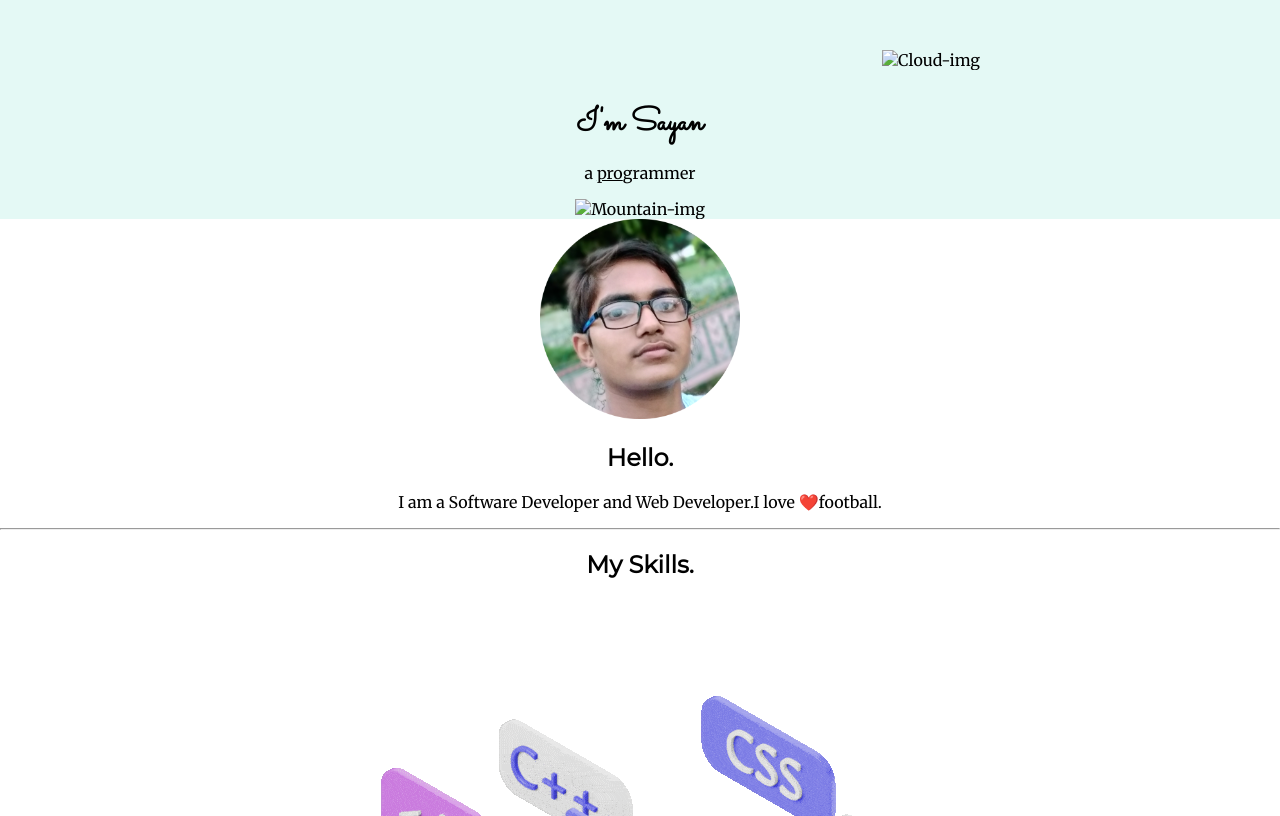
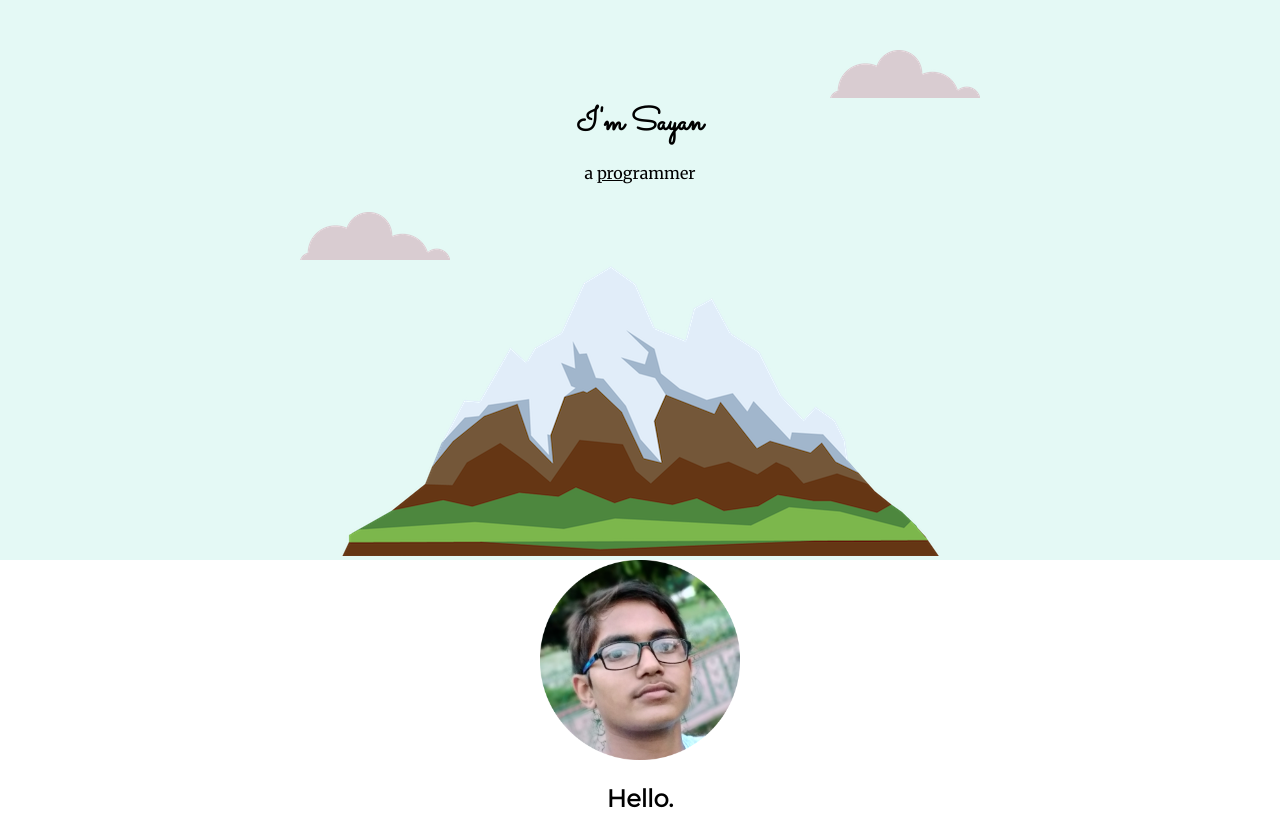
Before and after one commit to SayanM733/CV, a plain HTML site: page index.html in a window 1280 px wide. Shown: the top 816 px of the page. Drawn offline with Linux system fonts and the light colour scheme; files that its build step writes are made by us from their sources.

Commit message:
Update index.html

```diff
--- a/index.html
+++ b/index.html
@@ -3,7 +3,7 @@
 <head>
     <meta charset="UTF-8">
     <title>Sayan Mandal</title>
-    <link rel="stylesheet" href="css/styles.css">
+    <link rel="stylesheet" href="styles.css">
     <link rel="icon" href="favicon.ico">
     <link rel="preconnect" href="https://fonts.googleapis.com">
     <link rel="preconnect" href="https://fonts.gstatic.com" crossorigin>
@@ -12,11 +12,11 @@
 
 <body>
     <div class="top-container">
-        <img class="top-cloud" src="images/cloud.png" alt="Cloud-img">
+        <img class="top-cloud" src="cloud.png" alt="Cloud-img">
         <h1>I'm Sayan</h1>
         <p>a <span class="pro">pro</span>grammer</p>
-        <img class="bottom-cloud" src="images/cloud.png" alt="Cloud-img">
-        <img src="images/mountain.png" alt="Mountain-img">
+        <img class="bottom-cloud" src="cloud.png" alt="Cloud-img">
+        <img src="mountain.png" alt="Mountain-img">
     </div>
 
     <div class="middle-container">
```
